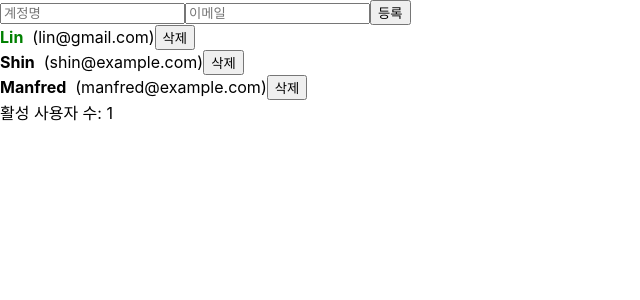
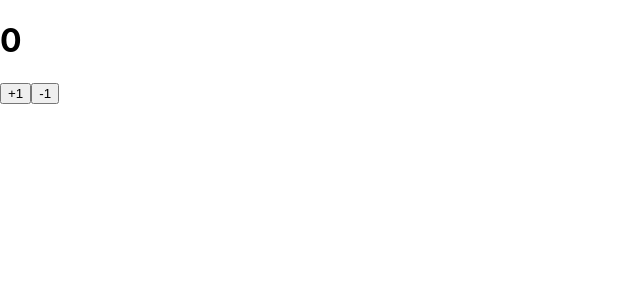
Before and after one commit to scl2589/TIL_selfstudy, a React (Create React App) app in the folder React/react-tutorial/begin-react/: page / in a window 1280 px wide. Shown: the top 300 px of the page, without its empty margins (0-640 px from the left). Built offline with nearby package versions, Linux system fonts and the light colour scheme.

Commit message:
Add React - useReducer

```diff
--- a/React/react-tutorial/begin-react/src/Counter.js
+++ b/React/react-tutorial/begin-react/src/Counter.js
@@ -1,21 +1,29 @@
-import React, { useState } from 'react';
+import React, { useReducer } from 'react';
+
+function reducer(state, action) {
+    switch (action.type) {
+        case 'INCREMENT':
+            return state + 1;
+        case 'DECREMENT':
+            return state - 1;
+        default:
+            throw new Error('Unhandled action');
+    }
+}
 
 function Counter() {
-    // number라는 상태를 만드는데, 이 상태의 기본 값을 0으로 하겠다라는 의미이다.
-    // setNumber는 number 상태를 바꿔주는 함수이다.
-    const [number, setNumber] = useState(0);
+    const [number, dispatch] = useReducer(reducer, 0); //첫번째는 함수, 두번째 parameter는 초기값
 
     const onIncrease = () => {
-        // console.log('+1');
-        // setNumber(number + 1);
-
-        // 기존의 값을 가져와서, 어떻게 바꿀지 정의할 수 있다.
-        setNumber(prevNumber => prevNumber + 1);
+        dispatch({
+            type: 'INCREMENT'
+        })
     }
 
     const onDecrease = () => {
-        // console.log('-1');
-        setNumber(number - 1);
+        dispatch({
+            type: 'DECREMENT'
+        })
     }
 
     return (
--- a/React/react-tutorial/begin-react/src/index.js
+++ b/React/react-tutorial/begin-react/src/index.js
@@ -3,11 +3,12 @@ import ReactDOM from 'react-dom';
 import './index.css';
 import App from './App';
 import reportWebVitals from './reportWebVitals';
+import Counter from './Counter';
 
 // ReactDOM은 페이지에서 getElementById - ID가 root인 것을 찾아서 넣겠다 라는 뜻이다.
 ReactDOM.render(
   <React.StrictMode>
-    <App />
+    <Counter />
   </React.StrictMode>,
   document.getElementById('root')
 );
```
